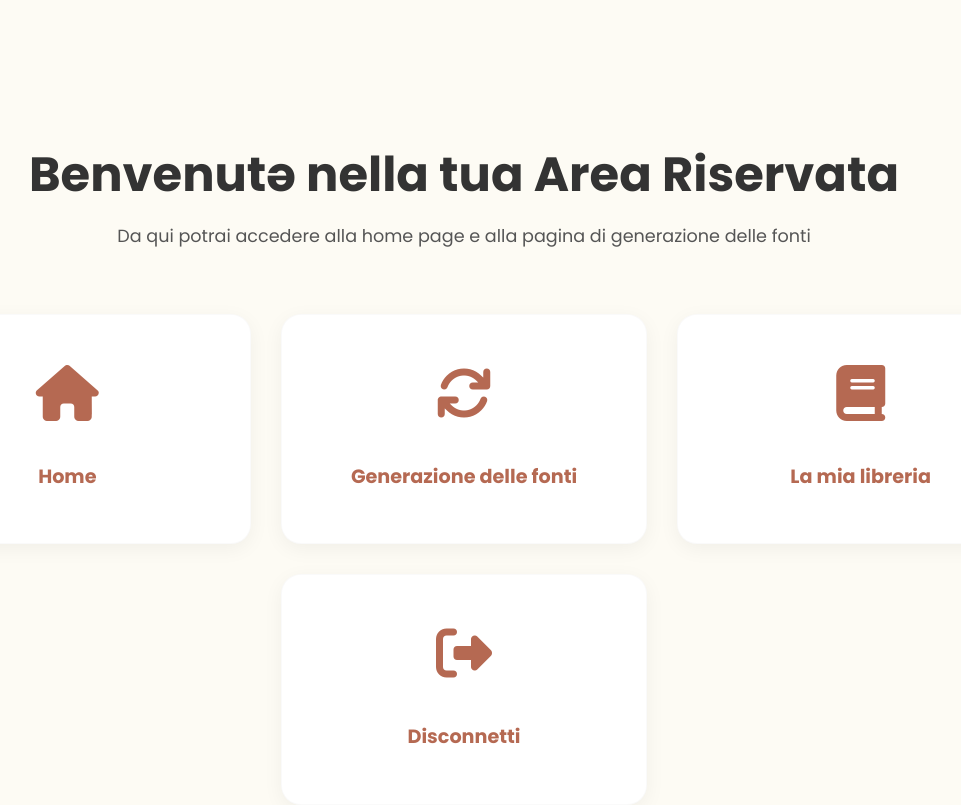
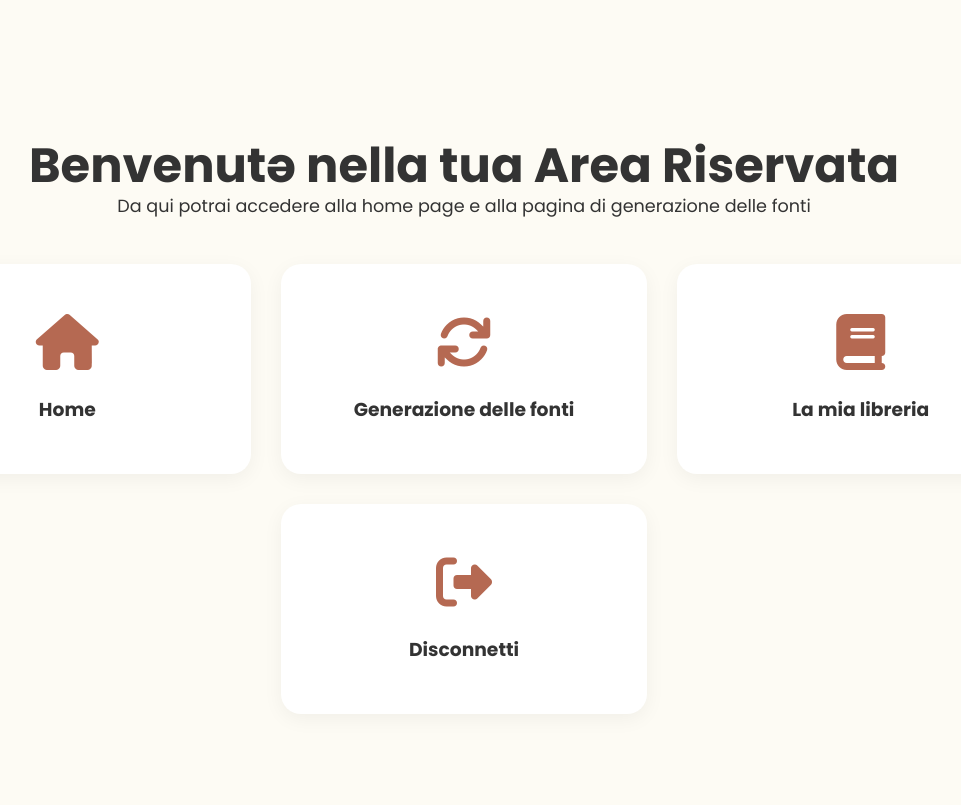
Before and after one commit to saraizzo19/progettotecweb, a PHP site: page /pagina_riservata.php in a window 1280 px wide. Shown: the whole page, without its empty margins (176-1137 px from the left). After the commit the page ends 657 px from the top, so only its background shows below. Run offline with PHP 8.4, Linux system fonts and the light colour scheme; the visitor is signed in with stand-in values (Sample User, id 1).

Commit message:
Commentati libreria.php, pagina_riservata.php e signup.html, mettendo a punto alcune modifiche su index.html

```diff
--- a/coDHex/index.html
+++ b/coDHex/index.html
@@ -8,7 +8,7 @@
     <link href="https://fonts.googleapis.com/css2?family=Poppins:wght@300;400;500;600;700;800&display=swap" rel="stylesheet"> <!-- href per importare il font utilizzato all'interno del sito-->
 
     <style>
-
+        /* TEMPLATE DA CODEPEN MODIFICATO IN BASE ALLO STILE PREFERITO */
         * {
             margin: 0;
             padding: 0;
--- a/coDHex/pagina_riservata.php
+++ b/coDHex/pagina_riservata.php
@@ -1,11 +1,16 @@
 <?php
+// Avvia o riprende la sessione esistente per accedere alle variabili superglobali $_SESSION
 session_start();
 
+
+// Verifica se l'utente è loggato controllando l'esistenza dell'ID utente nella sessione.
 if (!isset($_SESSION['user_id'])) {
+    // Se la chiave 'user_id' non esiste, reindirizza l'utente alla pagina di registrazione
     header("Location: signup.html");
-    exit;
+    exit; // Interrompe lo script per evitare che il resto della pagina venga caricato
 }
 
+// Se $_SESSION['user_nome'] esiste lo assegna a $nome, altrimenti usa 'Utente' come default.
 $nome = $_SESSION['user_nome'] ?? 'Utente';
 $cognome = $_SESSION['user_cognome'] ?? '';
 ?>
@@ -20,7 +25,7 @@ $cognome = $_SESSION['user_cognome'] ?? '';
     <link href="https://fonts.googleapis.com/css2?family=Poppins:wght@300;400;500;600;700;800&display=swap" rel="stylesheet">
 
     <style>
-        /* --- RESET E VARIABILI --- */
+        /* TEMPLATE DA CODEPEN MODIFICATO IN BASE ALLO STILE PREFERITO */
         * {
             margin: 0;
             padding: 0;
@@ -28,25 +33,20 @@ $cognome = $_SESSION['user_cognome'] ?? '';
             font-family: 'Poppins', sans-serif;
         }
 
+
         :root {
-            --primary-color: #B56952; /* Terracotta principale */
-            --secondary-color: #DDBEB9; /* Rosato chiaro */
-            --bg-light: #FDFBF4; /* Sfondo pagina crema chiaro */
-            --bg-medium: #EBE7DE; /* Sfondo sezioni beige */
+            --primary-color: #B56952;
+            --secondary-color: #DDBEB9;
+            --bg-light: #FDFBF4;
             --text-dark: #333;
-            --text-light: #555;
-            --text-white: #FFFFFF;
             --shadow-light: rgba(0,0,0,0.05);
             --shadow-medium: rgba(181, 105, 82, 0.2);
             --border-radius-lg: 20px;
-            --border-radius-md: 12px;
-            --padding-section: 60px 0;
         }
 
         body {
-            background-color: var(--bg-light); /* Sfondo uniforme come nell'immagine */
+            background-color: var(--bg-light);
             color: var(--text-dark);
-            line-height: 1.7;
             min-height: 100vh;
         }
 
@@ -56,111 +56,90 @@ $cognome = $_SESSION['user_cognome'] ?? '';
             padding: 0 20px;
         }
 
-        /* --- TYPOGRAPHY --- */
-        h1, h2, h3 {
-            color: var(--text-dark);
-            font-weight: 700;
-            margin-bottom: 20px;
-        }
 
         h1 { font-size: 3em; line-height: 1.1; margin-top: 40px; }
 
-        /* Titolo sezione con sottolineatura */
+
         h2 {
             font-size: 2.5em;
-            margin-bottom: 40px;
             position: relative;
             display: inline-block;
-            color: var(--text-dark);
         }
+
 
         h2::after {
             content: '';
             position: absolute;
             left: 0;
             bottom: -10px;
-            width: 60px; /* Lunghezza della linea */
-            height: 5px; /* Spessore della linea */
+            width: 60px;
+            height: 5px;
             background-color: var(--primary-color);
             border-radius: 2px;
         }
 
-        h3 {
-            font-size: 1.2em; /* Dimensione testo card */
-            margin-top: 15px;
-            margin-bottom: 0;
-            color: var(--primary-color);
-        }
 
-        p { margin-bottom: 15px; color: var(--text-light); }
-
-        /* --- CARDS GRID --- */
         .cards-grid {
             display: grid;
             grid-template-columns: repeat(auto-fit, minmax(300px, 1fr));
-            gap: 30px;
+            gap: 30px; /* Spazio tra le card */
             margin-top: 20px;
         }
 
-        /* Link che avvolge la card per renderla cliccabile */
+
         .card-link {
             text-decoration: none;
             display: block;
             color: inherit;
         }
 
+
         .card {
-            background-color: #fff; /* Sfondo bianco della card */
+            background-color: #fff;
             padding: 50px 30px;
             border-radius: var(--border-radius-lg);
-            box-shadow: 0 5px 20px var(--shadow-light); /* Ombra leggera */
+            box-shadow: 0 5px 20px var(--shadow-light);
             text-align: center;
             transition: transform 0.3s ease, box-shadow 0.3s ease;
-            border: 1px solid rgba(0,0,0,0.02);
             height: 100%;
+
             display: flex;
             flex-direction: column;
             justify-content: center;
             align-items: center;
         }
 
-        /* Effetto Hover sulla card */
         .card-link:hover .card {
             transform: translateY(-5px);
             box-shadow: 0 15px 30px var(--shadow-medium);
         }
 
         .card .icon {
-            font-size: 3.5em; /* Dimensione Icona */
+            font-size: 3.5em;
             color: var(--primary-color);
             margin-bottom: 25px;
         }
 
-        /* --- RESPONSIVE --- */
         @media (max-width: 768px) {
             h1 { font-size: 2.5em; text-align: center; }
-            h2 { font-size: 2em; display: block; text-align: center; }
-            h2::after { left: 50%; transform: translateX(-50%); } /* Centra la linea su mobile */
-            .card { padding: 30px 20px; }
+            h2::after { left: 50%; transform: translateX(-50%); }
         }
     </style>
 </head>
 <body>
 
-
 <br> <br> <br> <br>
-
-
+<!-- Messaggio di benvenuto nell'area riservata-->
 <div class="container">
     <h1 align="center">Benvenutə nella tua Area Riservata</h1>
     <p style="font-size: 1.1em;" align="center">Da qui potrai accedere alla home page e alla pagina di generazione delle fonti</p>
 </div>
 
 <br>
-
+<!-- Sezione con diverse card che permettono la navigazione tra le diverse pagine, come index. generatorefonti e libreria,
+permettendo anche il logout, collegato al logout.php-->
 <section class="section">
     <div class="container">
-
 
         <div class="cards-grid">
 
@@ -184,6 +163,7 @@ $cognome = $_SESSION['user_cognome'] ?? '';
                     <h3>La mia libreria</h3>
                 </div>
             </a>
+
             <br> <br>
 
             <a href="logout.php" class="card-link">
```
Also changed, not shown: coDHex/libreria.php (+44 -23 lines), coDHex/signup.html (+40 -27 lines). Lines whose indentation alone changed are shown as unchanged.
